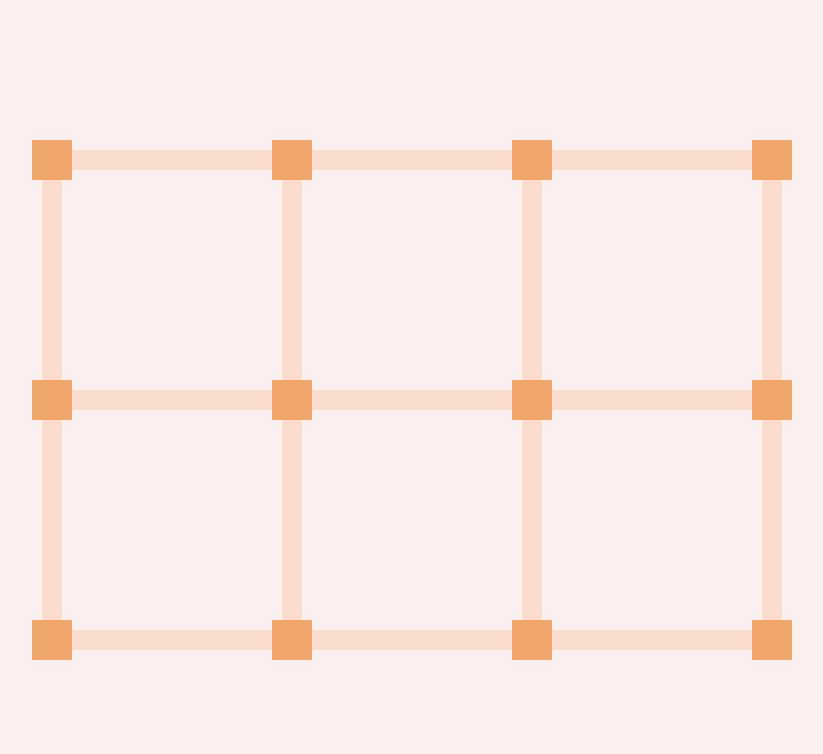
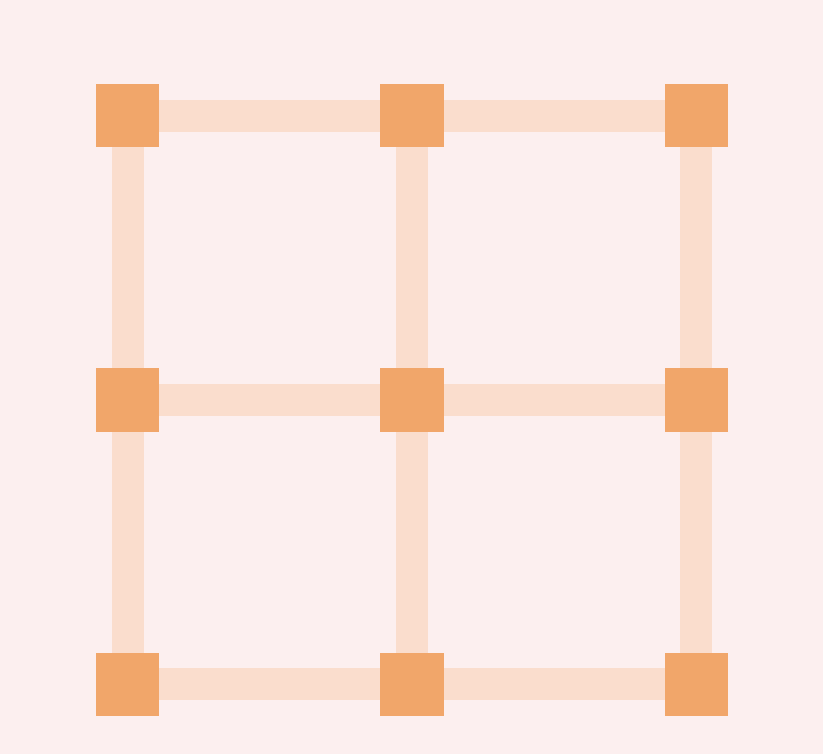
Before and after one commit to cornerkitten/dots, a website built with webpack: page index.html in a window 1280 px wide. Shown: the whole page, without its empty margins (228-1051 px from the left). Built offline with nearby package versions, Linux system fonts and the light colour scheme.

Commit message:
Update with CodePen prototype v2
 - Update CSS to use grid

```diff
--- a/index.html
+++ b/index.html
@@ -3,60 +3,40 @@
 <head>
     <meta charset="utf-8" />
     <link rel="stylesheet" href="bundle.css" />
-    <title>Dot Game Prototype V1</title>
+    <title>Dot Game Prototype V2</title>
 </head>
 <body>
-  <div class="center">
-    <div class="container">
-      <div class="dot"></div>
-      <div class="h-line"></div>
-      <div class="dot"></div>
-      <div class="h-line"></div>
-      <div class="dot"></div>
-      <div class="h-line"></div>
-      <div class="dot"></div>
-      <br/>
-      <div class="v-line"></div>
-      <div class="box-space"></div>
-      <div class="v-line"></div>
-      <div class="box-space"></div>
-      <div class="v-line"></div>
-      <div class="box-space"></div>
-      <div class="v-line"></div>
-    <!--   <br/>
-      <div class="dot"></div>
-      <div class="h-line"></div>
-      <div class="dot"></div>
-      <div class="h-line"></div>
-      <div class="dot"></div>
-      <div class="h-line"></div>
-      <div class="dot"></div>
-    </div>
-    <div class="container"> -->
-      <br />
-      <div class="dot"></div>
-      <div class="h-line"></div>
-      <div class="dot"></div>
-      <div class="h-line"></div>
-      <div class="dot"></div>
-      <div class="h-line"></div>
-      <div class="dot"></div>
-      <br/>
-      <div class="v-line"></div>
-      <div class="box-space"></div>
-      <div class="v-line"></div>
-      <div class="box-space"></div>
-      <div class="v-line"></div>
-      <div class="box-space"></div>
-      <div class="v-line"></div>
-      <br/>
-      <div class="dot"></div>
-      <div class="h-line"></div>
-      <div class="dot"></div>
-      <div class="h-line"></div>
-      <div class="dot"></div>
-      <div class="h-line"></div>
-      <div class="dot"></div>
+  <div class="container">
+    <div id="game">
+      <div class="dot"><span></span></div>
+      <div class="h-line"><span></span></div>
+      <div class="dot"><span></span></div>
+      <div class="h-line"><span></span></div>
+      <div class="dot"><span></span></div>
+
+      <div class="v-line"><span></span></div>
+      <div class="space"><span></span></div>
+      <div class="v-line"><span></span></div>
+      <div class="space"><span></span></div>
+      <div class="v-line"><span></span></div>
+
+      <div class="dot"><span></span></div>
+      <div class="h-line"><span></span></div>
+      <div class="dot"><span></span></div>
+      <div class="h-line"><span></span></div>
+      <div class="dot"><span></span></div>
+
+      <div class="v-line"><span></span></div>
+      <div class="space"><span></span></div>
+      <div class="v-line"><span></span></div>
+      <div class="space"><span></span></div>
+      <div class="v-line"><span></span></div>
+
+      <div class="dot"><span></span></div>
+      <div class="h-line"><span></span></div>
+      <div class="dot"><span></span></div>
+      <div class="h-line"><span></span></div>
+      <div class="dot"><span></span></div>
     </div>
   </div>
   <script src="bundle.js"></script>
--- a/index.js
+++ /dev/null
@@ -1,17 +0,0 @@
-(function() {
-  function setup() {
-    let lines = document.querySelectorAll('.h-line, .v-line');
-    lines.forEach(setupLine);
-  }
-
-  function setupLine(line) {
-    line.addEventListener('click', onClickLine);
-  }
-
-  function onClickLine() {
-    this.classList.toggle('solid-line');
-    console.info(this.className);
-  }
-
-  window.onload = setup();
-})();
--- a/index.scss
+++ b/index.scss
@@ -1,79 +1,88 @@
-$box-size: 25vh; // 32px * 2
-$box-gap: 5vh; // 8px * 2
+$bg-color: #FCEFEF;
 $dot-color: #F1A66A;
 $line-color: #F1A66A;
-//#F1A66A mid orange
-//#73628A plum
-//#183642 gray blue
-//#313D5A deep blue
-//#FCD29F light orange
-//#FCEFEF paper white
-//#BBA0B2
-//#9D858D
 
-body {
-  background-color: #FCEFEF;
+body, htmL {
+  background-color: $bg-color;
   margin: 0;
 }
 
-.center {
+.container {
+  align-items: center;
   display: flex;
   height: 100vh;
-  justify-content: center;
-  align-items: center;
 }
 
-.container {
-  display: inline-block;
-  font-size: 0;
+#game {
+  $line-size: 8fr;
+  $dot-size: 1fr;
+  display: grid;
+  grid-template-columns: repeat(2, $dot-size $line-size) $dot-size;
+  grid-template-rows: repeat(2, $dot-size $line-size) $dot-size;
+  // grid-template-columns: 1fr 4fr 1fr 4fr 1fr;
+  // grid-template-rows: 1fr 4fr 1fr 4fr 1fr;
+  height: 75vmin;
+  margin: 0 auto;
+  width: 75vmin;
+}
+
+#game * {
+  overflow: hidden;
 }
 
 .dot {
-  background-color: $dot-color;
-  // border-radius: $box-gap;
-  display: inline-block;
-  height: $box-gap;
-  transition: transform 0.5s;
-  width: $box-gap;
+  // background-color: pink;
+  // box-sizing: border-box;
+  margin-left: -150%;
+  margin-top: -150%;
+  height: 400%;
+  transition: 0.5s transform;
+  width: 400%;
+  z-index: 1;
+  // transform: translate(-50%, -50%);
+
+  & span {
+    $dot-size: 50%;
+
+    background-color: $dot-color;
+    display: block;
+    height: $dot-size;
+    margin: $dot-size / 2;
+    transition:
+      0.2s transform,
+      0.2s border-radius;
+    width: $dot-size;
+  }
+
+  &:hover span {
+    // border-radius: 50%;
+    cursor: pointer;
+    transform: rotateZ(45deg); // scale(1.5, 1.5)
+  }
+
+  // &::before {
+  //   background-color: $dot-color;
+  //   content: '';
+  //   display: block;
+  //   height: 50%;
+  //   left: 25%;
+  //   position: relative;
+  //   top: 25%;
+  //   width: 50%;
+  // }
+
+  // &:hover {
+  //   transform: scale(2, 2);
+  // }
+}
+
+.h-line,
+.v-line {
+  background-color: $line-color;
+  opacity: 0.25;
+  transition: 1s opacity;
 
   &:hover {
-    transform: scale(1.5, 1.5);
+    opacity: 0.75;
   }
 }
-
-.h-line {
-  background-color: $line-color;
-  display: inline-block;
-  height: $box-gap / 2;
-  margin: ($box-gap / 4) 0;
-  width: $box-size;
-}
-
-.v-line {
-  background-color: $line-color;
-  display: inline-block;
-  height: $box-size;
-  margin: 0 ($box-gap / 4);
-  width: $box-gap / 2;
-}
-
-.box-space {
-  display: inline-block;
-  height: $box-size;
-  width: $box-size;
-}
-
-.v-line,
-.h-line {
-  opacity: 0.25;
-  transition: opacity 0.25s;
-
-  &:hover {
-    cursor: pointer;
-    opacity: 0.5;
-  }
-}
-
-.solid-line {
-  opacity: 1 !important;
-}
--- a/package.json
+++ b/package.json
@@ -1,6 +1,6 @@
 {
   "name": "dots",
-  "version": "0.1.0",
+  "version": "0.2.0",
   "description": "Play a game of Dots with a friend.",
   "main": "index.js",
   "scripts": {
```
